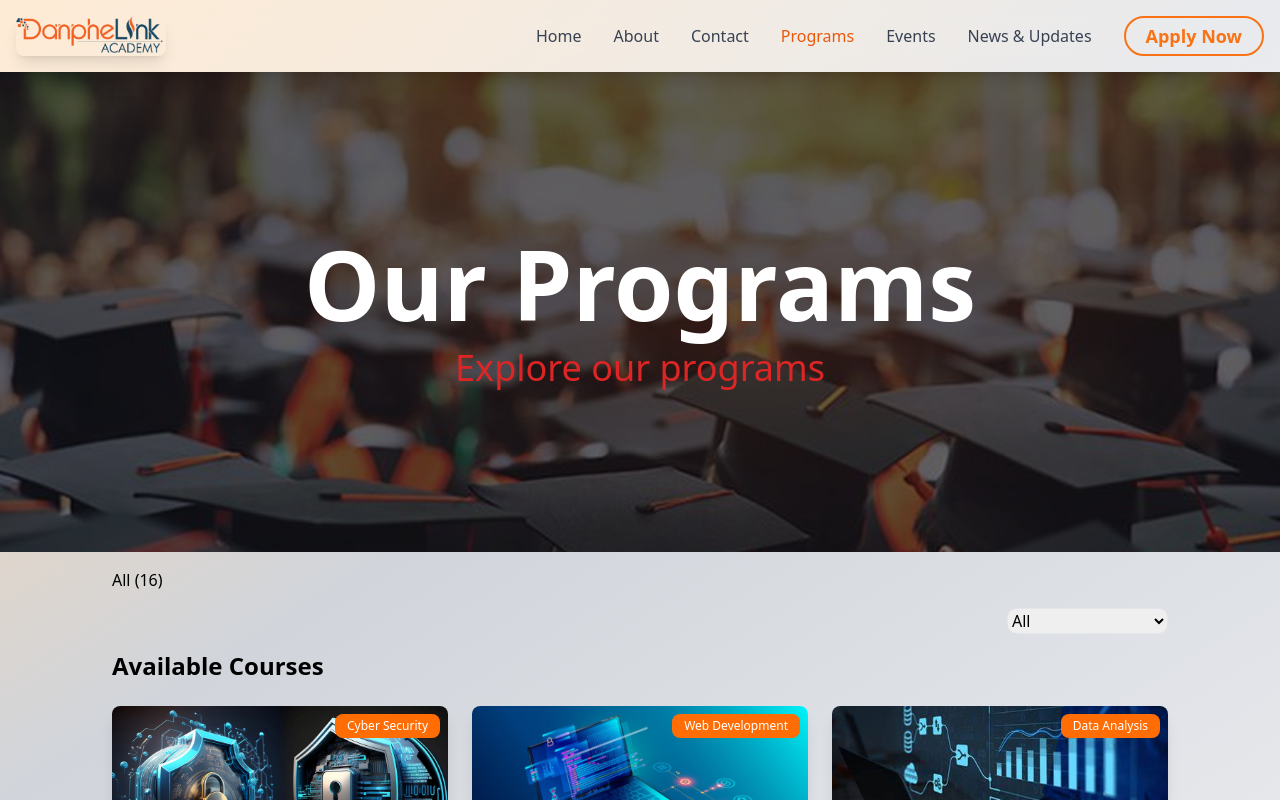
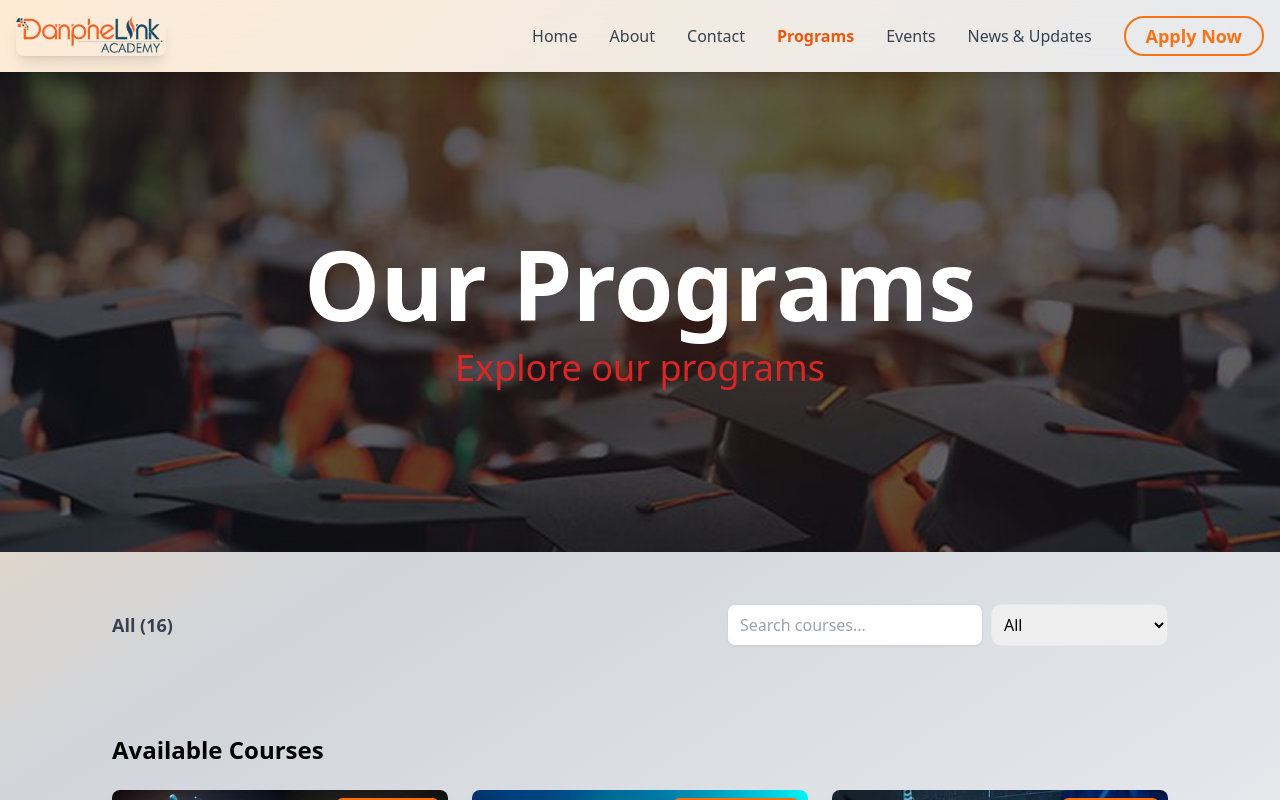
Before and after one commit to Interim-High/Interim-High, a Next.js app: page /programs in a window 1280 px wide. Shown: the top 800 px of the page. Built offline with nearby package versions, Linux system fonts and the light colour scheme.

Commit message:
chore: changed the layout,spacing and issues

```diff
--- a/src/components/layout/header/Header.tsx
+++ b/src/components/layout/header/Header.tsx
@@ -36,21 +36,21 @@ function Header() {
                     .toLowerCase()
                     .replace(/ & /, "")
                     .replace(/ /g, "-")}`;
-            const isActive = pathname === href;
+
+            const isActive =
+              item === "Home" ? pathname === href : pathname.startsWith(href);
 
             return (
               <Link
                 key={item}
-                href={`/${item
-                  .toLowerCase()
-                  .replace(/ & /, "")
-                  .replace(/ /g, "-")}`}
                 href={href}
                 className="relative text-gray-700 font-medium group"
               >
                 <span
                   className={`relative transition duration-300 ${
-                    isActive ? "text-orange-600" : "hover:text-orange-600"
+                    isActive
+                      ? "text-orange-600 font-semibold"
+                      : "hover:text-orange-600"
                   }`}
                 >
                   {item}
@@ -58,6 +58,7 @@ function Header() {
               </Link>
             );
           })}
+
           <Link
             href="/admission"
             className="px-5 py-1 text-lg font-semibold text-orange-500 border-2 border-orange-500 rounded-full hover:bg-orange-500 hover:text-white transition-all duration-300 ease-in-out transform hover:scale-105"
--- a/src/components/layout/main/program/CardSection.tsx
+++ b/src/components/layout/main/program/CardSection.tsx
@@ -1,35 +1,104 @@
-"use client"
+"use client";
 import Image from "next/image";
 import Link from "next/link";
-import React, { useState } from "react";
+import React, { useEffect, useState } from "react";
 import { Details } from "./content";
-import { Search } from "./search";
+import Select from "@/components/shared/selectoption";
 
+const categoryMap = {
+  all: "All",
+  "web-development": "Web Development",
+  "cyber-security": "Cyber Security",
+  marketing: "Marketing",
+  design: "Design",
+  "data-analysis": "Data Analytics",
+  animation: "Animation",
+};
+const options = [
+  { label: "All", value: "all" },
+  { label: "Web Development", value: "web-development" },
+  { label: "Cyber Security", value: "cyber-security" },
+  { label: "Marketing", value: "marketing" },
+  { label: "Design", value: "design" },
+  { label: "Data Analytics", value: "data-analysis" },
+  { label: "Animation", value: "animation" },
+];
+const toHyphenatedFormat = (category) => {
+  return category.toLowerCase().replace(/\s+/g, "-");
+};
 export default function CardSection() {
-  const [filteredCourses, setFilteredCourses] = useState(Details);
-
-  const handleCategoryChange = (selectedCategory) => {
+  const handleCategoryChange = (e, selectedCategory) => {
+    const value = e.target.value;
+    setSelectedCategory(value);
     if (selectedCategory === "all") {
-      setFilteredCourses(Details); // Show all courses
+      setFilteredCourses(Details);
     } else {
       setFilteredCourses(
         Details.filter(
-          (course) => course.category.toLowerCase().replace(/\s+/g, "-") === selectedCategory
+          (course) =>
+            course.category.toLowerCase().replace(/\s+/g, "-") ===
+            selectedCategory
         )
       );
     }
   };
 
+  const [selectedCategory, setSelectedCategory] = useState("all");
+  const [searchTerm, setSearchTerm] = useState("");
+  const [filteredCourses, setFilteredCourses] = useState(Details);
+
+  useEffect(() => {
+    const filtered = Details.filter((course) => {
+      const matchesCategory =
+        selectedCategory === "all" ||
+        toHyphenatedFormat(course.category) === selectedCategory;
+      const matchesSearch = course.title
+        .toLowerCase()
+        .includes(searchTerm.toLowerCase());
+      return matchesCategory && matchesSearch;
+    });
+
+    setFilteredCourses(filtered);
+  }, [searchTerm, selectedCategory]);
+
+  const handleSearchChange = (e) => {
+    setSearchTerm(e.target.value);
+  };
   return (
-    <div>
-      <Search onCategoryChange={handleCategoryChange} />
-      <div className="px-28">
-        <CardGrid title={"Available Courses"} data={filteredCourses} />
+    <div className="py-5">
+      <div className="p-4 space-y-4">
+        <div className="flex flex-col md:flex-row items-center justify-between px-8 md:px-24 py-4   gap-4">
+          <p className="text-lg font-semibold text-gray-700">{`${categoryMap[selectedCategory]} (${filteredCourses.length})`}</p>
+
+          <div className="flex items-center gap-2 w-full md:w-auto">
+            <input
+              type="text"
+              placeholder="Search courses..."
+              value={searchTerm}
+              onChange={handleSearchChange}
+              className="border border-gray-300 px-3 py-2 rounded-lg w-full md:w-64 focus:outline-none focus:ring-2 focus:ring-blue-400 bg-white shadow-sm"
+            />
+
+            <Select
+              value={selectedCategory}
+              onChange={handleCategoryChange}
+              options={options}
+              className="w-full md:w-auto py-2 px-2"
+            />
+          </div>
+        </div>
+      </div>
+      <div className="px-28 py-14">
+        <h1 className="text-2xl font-bold mb-6">Available Courses</h1>
+        <div className="grid grid-cols-3 gap-6">
+          {filteredCourses.map((card, index) => (
+            <Card key={index} {...card} />
+          ))}
+        </div>
       </div>
     </div>
   );
 }
-
 
 const Card = ({ imageSrc, title, description, category, slug }) => (
   <div className="relative bg-white pb-2 rounded-lg overflow-hidden shadow-lg">
--- a/src/components/layout/main/program/search.tsx
+++ b/src/components/layout/main/program/search.tsx
@@ -1,23 +1,93 @@
-"use client"
-import Input from "@/components/shared/input";
+// "use client";
+// import Select from "@/components/shared/selectoption";
+// import { useState } from "react";
+// import { Details } from "./content";
+
+// const categoryMap = {
+//   all: "All",
+//   "web-development": "Web Development",
+//   "cyber-security": "Cyber Security",
+//   marketing: "Marketing",
+//   design: "Design",
+//   "data-analysis": "Data Analytics",
+//   animation: "Animation",
+// };
+
+// const toHyphenatedFormat = (category) => {
+//   return category.toLowerCase().replace(/\s+/g, "-");
+// };
+
+// export function Search({ onCategoryChange }) {
+//   const options = [
+//     { label: "All", value: "all" },
+//     { label: "Web Development", value: "web-development" },
+//     { label: "Cyber Security", value: "cyber-security" },
+//     { label: "Marketing", value: "marketing" },
+//     { label: "Design", value: "design" },
+//     { label: "Data Analytics", value: "data-analysis" },
+//     { label: "Animation", value: "animation" },
+//   ];
+
+//   const [selectedCategory, setSelectedCategory] = useState("all");
+//   const [searchTerm, setSearchTerm] = useState("");
+
+//   const handleCategoryChange = (value) => {
+//     setSelectedCategory(value);
+//     onCategoryChange(value);
+//   };
+
+//   const handleSearchChange = (e) => {
+//     setSearchTerm(e.target.value.toLowerCase());
+//   };
+
+//   const filteredCourses = Details.filter((course) => {
+//     const matchesCategory =
+//       selectedCategory === "all" ||
+//       toHyphenatedFormat(course.category) === selectedCategory;
+//     const matchesSearch = course.title.toLowerCase().includes(searchTerm);
+//     return matchesCategory && matchesSearch;
+//   });
+
+//   return (
+//     <div className="p-4 space-y-4">
+//       <div className="flex justify-between items-center px-28">
+//         <p className="text-lg font-medium">{`${categoryMap[selectedCategory]} (${filteredCourses.length})`}</p>
+
+//         <input
+//           type="text"
+//           placeholder="Search courses..."
+//           value={searchTerm}
+//           onChange={handleSearchChange}
+//           className="border border-gray-300 p-2 rounded-lg w-64 focus:outline-none focus:ring-2 focus:ring-blue-400"
+//         />
+
+//         <Select
+//           value={selectedCategory}
+//           onChange={(e) => handleCategoryChange(e.target.value)}
+//           options={options}
+//         />
+//       </div>
+//     </div>
+//   );
+// }
+
+"use client";
 import Select from "@/components/shared/selectoption";
-import { useState } from "react";
+import { useState, useEffect } from "react";
 import { Details } from "./content";
 
-// Mapping categories to hyphenated format for comparison
 const categoryMap = {
-  "all": "All",
+  all: "All",
   "web-development": "Web Development",
   "cyber-security": "Cyber Security",
-  "marketing": "Marketing",
-  "design": "Design",
+  marketing: "Marketing",
+  design: "Design",
   "data-analysis": "Data Analytics",
-  "animation": "Animation",
+  animation: "Animation",
 };
 
-// Helper function to convert category name to hyphenated format for comparison
 const toHyphenatedFormat = (category) => {
-  return category.toLowerCase().replace(/\s+/g, '-');
+  return category.toLowerCase().replace(/\s+/g, "-");
 };
 
 export function Search({ onCategoryChange }) {
@@ -32,33 +102,117 @@ export function Search({ onCategoryChange }) {
   ];
 
   const [selectedCategory, setSelectedCategory] = useState("all");
+  const [searchTerm, setSearchTerm] = useState("");
+  const [filteredCourses, setFilteredCourses] = useState(Details);
 
-  const handleCategoryChange = (value) => {
+  useEffect(() => {
+    const filtered = Details.filter((course) => {
+      const matchesCategory =
+        selectedCategory === "all" ||
+        toHyphenatedFormat(course.category) === selectedCategory;
+      const matchesSearch = course.title
+        .toLowerCase()
+        .includes(searchTerm.toLowerCase());
+      return matchesCategory && matchesSearch;
+    });
+
+    setFilteredCourses(filtered);
+  }, [searchTerm, selectedCategory]);
+
+  const handleCategoryChange = (e) => {
+    const value = e.target.value;
     setSelectedCategory(value);
     onCategoryChange(value);
   };
 
-  const filteredCourses = selectedCategory === "all"
-    ? Details
-    : Details.filter(course => {
-        return toHyphenatedFormat(course.category) === selectedCategory;
-      });
+  const handleSearchChange = (e) => {
+    setSearchTerm(e.target.value);
+  };
 
   return (
     <div className="p-4 space-y-4">
-      <div className="flex justify-start ml-24">
-        <p>{`${categoryMap[selectedCategory]} (${filteredCourses.length})`}</p>
-      </div>
-      <div className="flex justify-end mr-24">
+      <div className="flex justify-between items-center px-28">
+        <p className="text-lg font-medium">{`${categoryMap[selectedCategory]} (${filteredCourses.length})`}</p>
+
+        <input
+          type="text"
+          placeholder="Search courses..."
+          value={searchTerm}
+          onChange={handleSearchChange}
+          className="border border-gray-300 p-2 rounded-lg w-64 focus:outline-none focus:ring-2 focus:ring-blue-400"
+        />
+
         <Select
           value={selectedCategory}
-          onChange={(e) => handleCategoryChange(e.target.value)}
+          onChange={handleCategoryChange}
           options={options}
         />
       </div>
-      {/* <div>
-        <Input placeholder="Search Course" value={searchTerm} onChange={handleInputChange} />
-      </div> */}
+
+      {/* Render Filtered Courses */}
+      <div className="grid grid-cols-3 gap-4">
+        {filteredCourses.length > 0 ? (
+          filteredCourses.map((course) => (
+            <div key={course.id} className="border p-4 rounded-lg shadow-md">
+              <h3 className="text-lg font-semibold">{course.title}</h3>
+              <p className="text-gray-600">{course.category}</p>
+            </div>
+          ))
+        ) : (
+          <p className="text-gray-500">No courses found.</p>
+        )}
+      </div>
     </div>
   );
 }
+
+// BACKUP-------------------
+
+// export function Search({ onCategoryChange }) {
+//   const options = [
+//     { label: "All", value: "all" },
+//     { label: "Web Development", value: "web-development" },
+//     { label: "Cyber Security", value: "cyber-security" },
+//     { label: "Marketing", value: "marketing" },
+//     { label: "Design", value: "design" },
+//     { label: "Data Analytics", value: "data-analysis" },
+//     { label: "Animation", value: "animation" },
+//   ];
+
+//   const [selectedCategory, setSelectedCategory] = useState("all");
+
+//   const handleCategoryChange = (value) => {
+//     setSelectedCategory(value);
+//     onCategoryChange(value);
+//   };
+
+//   const filteredCourses =
+//     selectedCategory === "all"
+//       ? Details
+//       : Details.filter((course) => {
+//           return toHyphenatedFormat(course.category) === selectedCategory;
+//         });
+
+//   return (
+//     <div className="p-4 space-y-4 ">
+//       <div className="flex justify-between px-28 ">
+//         <p>{`${categoryMap[selectedCategory]} (${filteredCourses.length})`}</p>
+//         <div>{/* search bar to search courses by name */}</div>
+//         <Select
+//           value={selectedCategory}
+//           onChange={(e) => handleCategoryChange(e.target.value)}
+//           options={options}
+//         />
+//       </div>
+//     </div>
+//   );
+// }
+
+{
+  /* <div className="flex justify-end mr-24"></div> */
+}
+{
+  /* <div>
+    <Input placeholder="Search Course" value={searchTerm} onChange={handleInputChange} />
+  </div> */
+}
```
Also changed, not shown: src/components/layout/main/about/policy.tsx (+27 -31 lines), src/components/layout/main/programdetail/Information.tsx (+0 -8 lines).
